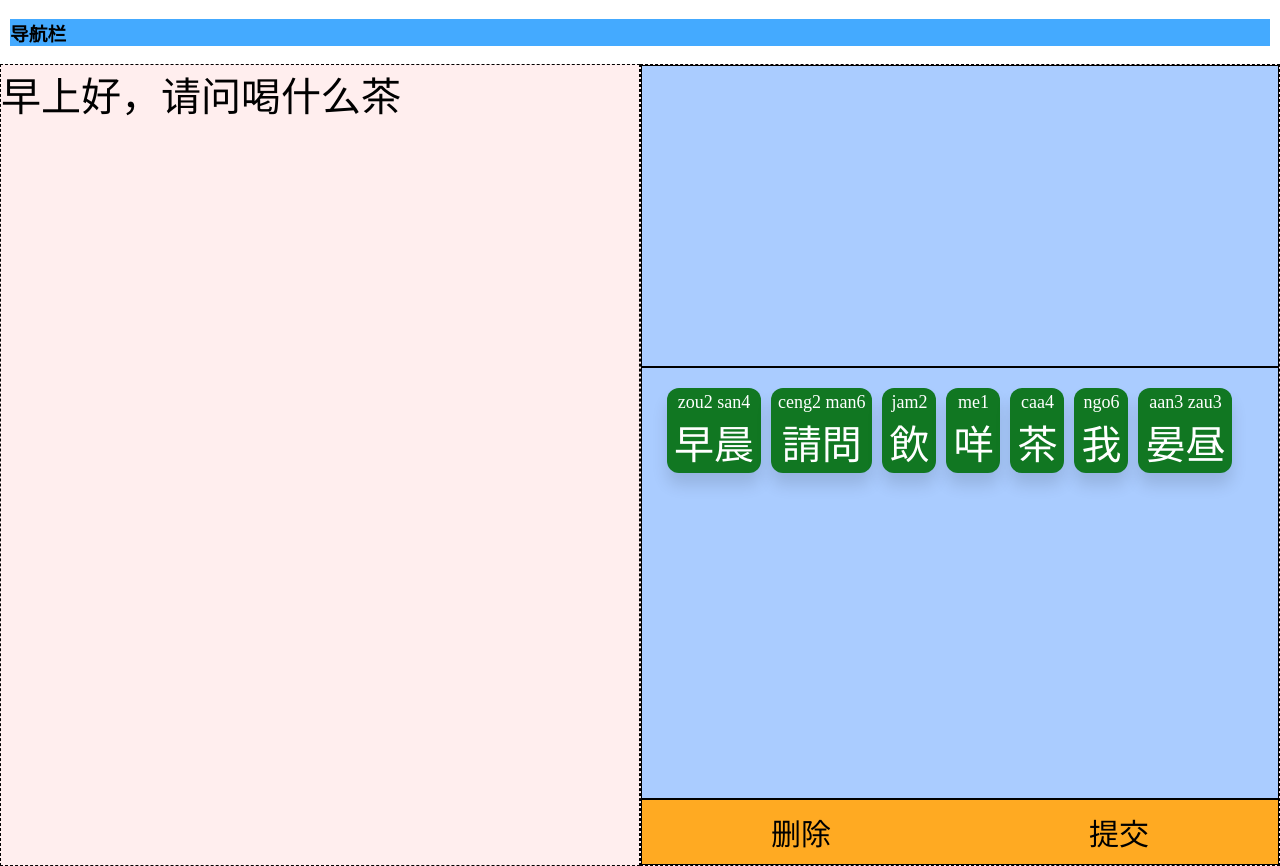
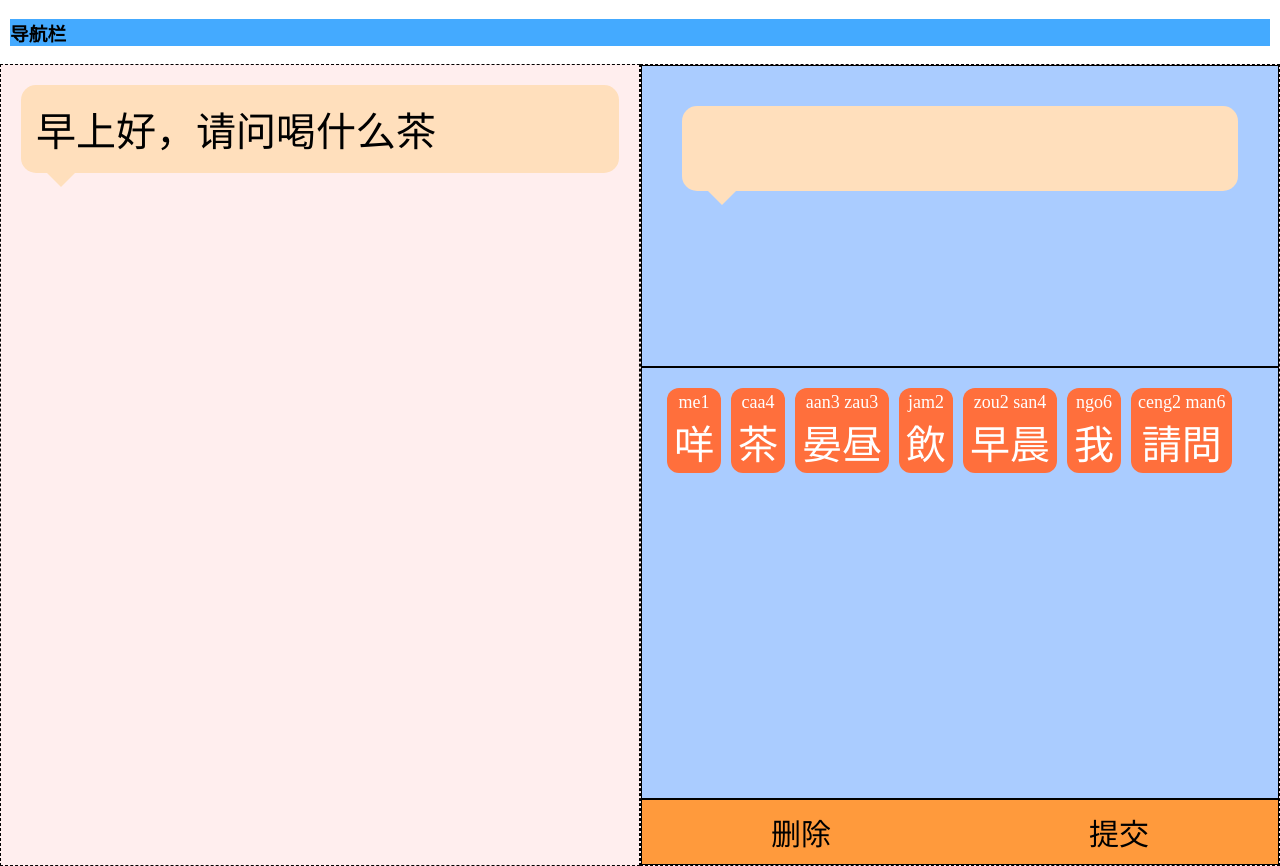
Before and after one commit to aliasRevir/EL-interaction-group, a plain HTML site: page page2/index.html in a window 1280 px wide. Drawn offline with Linux system fonts and the light colour scheme; a web font is replaced by a local one.

Commit message:
add shuffle

```diff
--- a/page2/css/app.css
+++ b/page2/css/app.css
@@ -70,13 +70,13 @@ nav{
 .subboxToolbar{
     flex: 1;
     border: 0px solid black;
-    background-color: #ffaa22;
+    background-color: #ff9a3c;
 
     font-size: 30px;
     font-family: "GenWanMin";
 
     &:hover {
-        background-color: #ffee77;
+        background-color: #ffc93c;
     }
 
     &:disabled {
@@ -96,10 +96,19 @@ nav{
     font-size: 40px;
     font-family: "GenWanMin";
 
+    background-color: transparent;
+
     text-align: center;
 
     border: 2px dashed #000000;
     border-radius: 12px;
+
+    transition-duration: 0.2s;
+
+    &:hover {
+        color: #ff6f3c;
+        border: 2px dashed #ff6f3c;
+    }
 }
 
 .option_btn{
@@ -108,7 +117,7 @@ nav{
     padding: 4px 7px 2px 7px;
 
 
-    background-color: #117722;
+    background-color: #ff6f3c;
     color: white;
     border: none;
     border-radius: 12px;
@@ -119,21 +128,25 @@ nav{
     display: inline-block;
     text-align: center;
 
-    -webkit-transition-duration: 0.2s; /* Safari */
     transition-duration: 0.2s;
-
+/*
     box-shadow: 0 12px 16px 0 rgba(0,0,0,0.12);
-
+*/
     &:hover {
-        background-color: #bbdd55;
+        background-color: #ff9a3c;
+        box-shadow: 0 12px 16px 0 rgba(0,0,0,0.12);
+    /*
         box-shadow: 0 12px 16px 0 rgba(0,0,0,0.24), 0 17px 50px 0 rgba(0,0,0,0.19);
+    */
     }
 
+
     &:disabled {
-        color: #aaaaaa;
-        background-color: #333333;
+        color: #ffffffa0;
+        background-color: #155263;
     }
 }
+
 
 .optionIPA {
     display: flex;
@@ -169,3 +182,26 @@ nav{
     flex-direction: column;
     flex: 1;
 }
+
+.statementContainer, .answerContainer {
+    min-height: 55px;
+    border-radius: 15px;
+    border: none;
+    margin: 20px 20px 20px 20px;
+    padding: 15px 15px 15px 15px;
+    background-color: #ffdfbc;
+    position:relative;
+}
+
+.statementContainer::after, .answerContainer::after{
+    display:block;
+    content: '';
+    position: absolute;
+    width: 0px;
+    height: 0px;
+    left: 25px;
+    bottom: -14px;
+    border-left: 15px solid transparent;
+    border-right: 15px solid transparent;
+    border-top: 15px solid #ffdfbc;
+}
--- a/page2/index.html
+++ b/page2/index.html
@@ -29,6 +29,9 @@
     </div>
     <div class="subboxApp boxAO">
       <div class="subboxAO boxAnswer">
+        <div class="answerContainer">
+
+        </div>
       <!-- Statement + Answer -->
       </div>
       <div class="subboxAO boxOption">
--- a/page2/script/loader.js
+++ b/page2/script/loader.js
@@ -31,6 +31,29 @@ function strToArr (str) {
     str = str.split(",");
     for (let i = 0; i < str.length; i++) {
         ret.push(Array(parseInt(str[i].split(":")[0]),parseInt(str[i].split(":")[1])));
+    }
+    return ret;
+}
+
+function getRandomizedPermutation (len) {
+
+    logInfo("getRandomizedPermutation()", len);
+    arr = Array();
+    for (let i = 0; i < len; i++) {
+        arr.push(i);
+    }
+    for (var i = arr.length - 1; i > 0; i--) {
+        var j = Math.floor(Math.random() * (i + 1));
+        [arr[i], arr[j]] = [arr[j], arr[i]];
+    }
+    return arr;
+}
+
+function shuffleWithGivenOrder (arr, order) {
+    logInfo("shuffleWithGivenOrder()", arr, order);
+    ret = Array();
+    for (let i = 0; i < arr.length; i++) {
+        ret.push(arr[order[i]]);
     }
     return ret;
 }
@@ -73,6 +96,8 @@ class feController {
         this.thisProblem = problem;
         this.clear();
         if(this.thisProblem.description != undefined) this.showStatement(this.thisProblem.description);
+
+        this.shuffleOptionList();
         this.showOptionList(this.thisProblem.wordList);
 
         if(!this.isStaticButtonInitialized) this.attachListener();
@@ -85,11 +110,11 @@ class feController {
     }
     static clearAnswer() {
         this.beClearAnswer();
-        document.querySelector(".boxAnswer").innerHTML = "";
+        document.querySelector(".answerContainer").innerHTML = "";
     }
     static showStatement(statements) {
         logInfo("showStatement()", statements);
-        if (this.isRenderStatementIPA()) {
+        if (this.isHaveStatementIPA()) {
             for (let i = 0; i < this.thisProblem.descriptionTokenized.length; i++) {
                 var word = this.thisProblem.descriptionTokenized[i];
                 var wordipa = this.thisProblem.descriptionIPA[i];
@@ -98,6 +123,16 @@ class feController {
             }
         } else {
             document.querySelector(".statementContainer").innerText = statements;
+        }
+    }
+    static shuffleOptionList() {
+        var ord = getRandomizedPermutation(this.thisProblem.wordList.length);
+        this.thisProblem.wordList = shuffleWithGivenOrder(this.thisProblem.wordList, ord);
+        if (this.isHaveOptionIPA()) {
+            this.thisProblem.wordIPAList = shuffleWithGivenOrder(this.thisProblem.wordIPAList, ord);
+        }
+        if (this.isHaveOptionSound()) {
+            this.thisProblem.wordSoundList = shuffleWithGivenOrder(this.thisProblem.wordSoundList, ord);
         }
     }
     static showOptionList(wordList) {
@@ -111,7 +146,7 @@ class feController {
         ; // string option
         ; // int id
         var tempDOM = document.createElement("button");
-        if (this.isRenderOptionIPA()) {
+        if (this.isHaveOptionIPA()) {
             tempDOM.innerHTML = "<span class='optionIPA'>" + this.thisProblem.wordIPAList[id] + "</span><span class='optionText'>" + option + "</span>";
         } else {
             tempDOM.innerHTML = "<span class='optionText'>" + option + "</span>";
@@ -131,7 +166,7 @@ class feController {
         tempDOM.className = "answer";
         tempDOM.innerText = this.thisProblem.wordList[id];
         tempDOM.id = "state_" + id;
-        document.querySelector(".boxAnswer").append(tempDOM);
+        document.querySelector(".answerContainer").append(tempDOM);
         if (this.isHaveOptionSound()) this.playOptionSound(id);
         document.getElementById(tempDOM.id).addEventListener("click", function() {
             feController.deleteAnswer(id);
@@ -199,14 +234,14 @@ class feController {
         }
     }
 
-    static isRenderOptionIPA() {
+    static isHaveOptionIPA() {
         if (this.thisProblem.type == 1) return true;
         if (this.thisProblem.type == 2) return false;
         if (this.thisProblem.type == 3) return false;
         if (this.thisProblem.type == 4) return false;
     }
 
-    static isRenderStatementIPA() {
+    static isHaveStatementIPA() {
         if (this.thisProblem.type == 1) return false;
         if (this.thisProblem.type == 2) return true;
         if (this.thisProblem.type == 3) return false;
```
